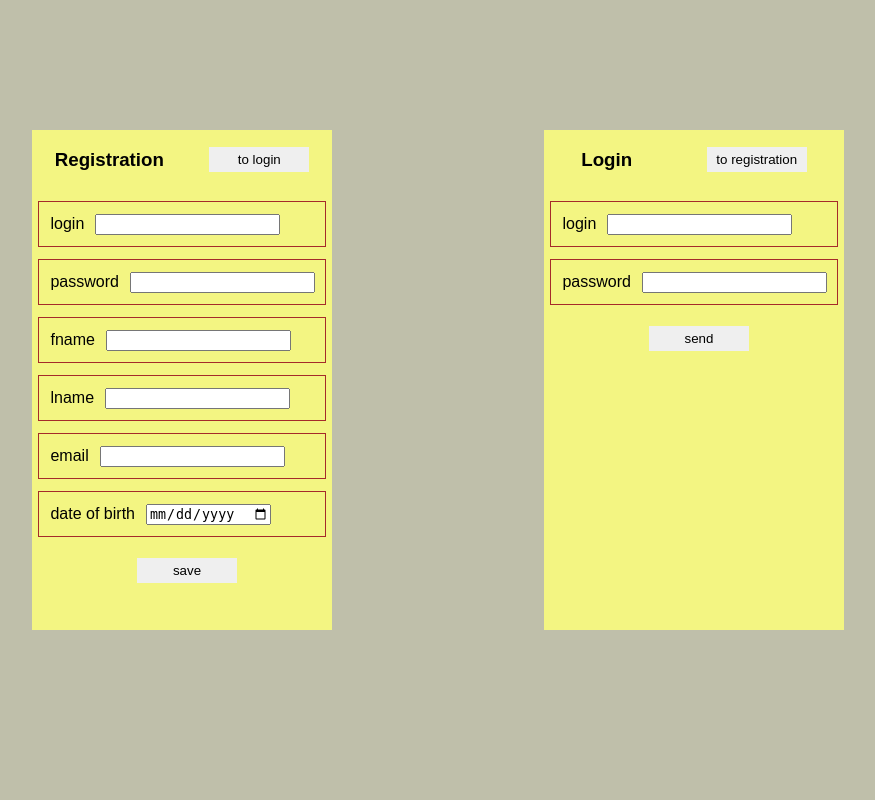
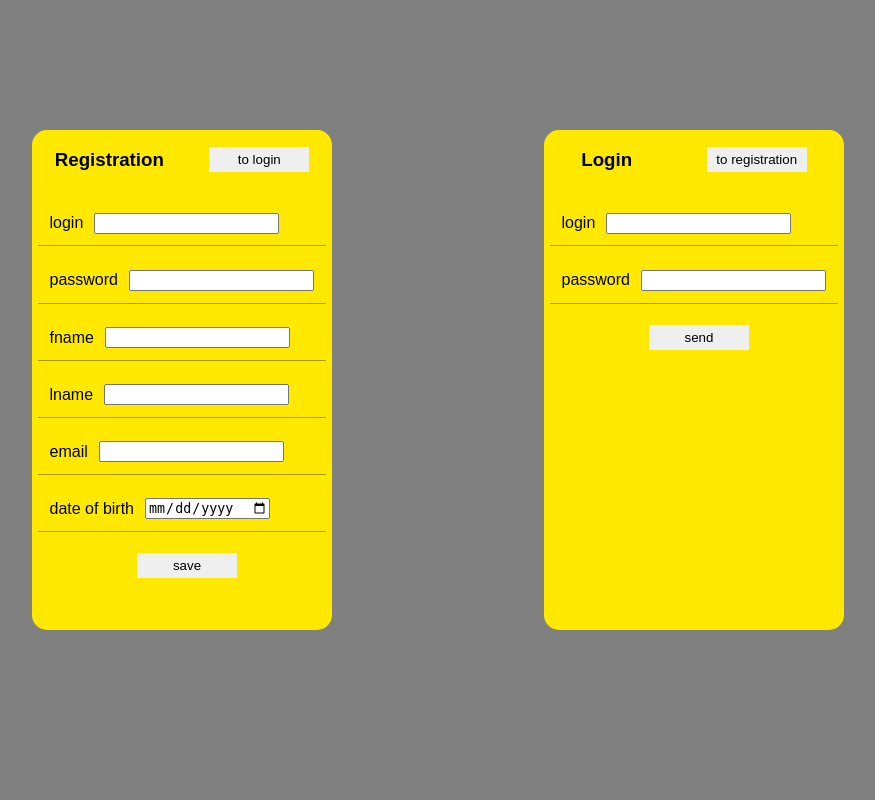
Before and after one commit to smapl/financial_assistant, a Flask app: page / in a window 1280 px wide. Shown: the whole page, without its empty margins (306-1181 px from the left). Run offline with Flask 2, Linux system fonts and the light colour scheme.

Commit message:
create colorway

```diff
--- a/pyproject.toml
+++ b/pyproject.toml
@@ -12,6 +12,7 @@ redis = "^3.5.3"
 loguru = "^0.5.3"
 psycopg2-binary = "^2.8.6"
 flask-cors = "^3.0.9"
+flask-migrate = "^2.5.3"
 
 [tool.poetry.dev-dependencies]
 pylint = "^2.6.0"
--- a/src/financial_assistant/static/styles/index.css
+++ b/src/financial_assistant/static/styles/index.css
@@ -1,5 +1,5 @@
 html {
-  background-color: #bfbfaa;
+  background-color: #808080;
   margin: 0;
   font-family: Arial, Helvetica, sans-serif;
   height: 100%;
@@ -28,13 +28,14 @@ section {
 }
 
 .inside {
-  background-color: #f3f582;
+  background-color: #ffe900;
   margin: 1px;
   width: 300px;
   height: 100%;
   display: flex;
   flex-direction: column;
   justify-content: flex-start;
+  border-radius: 15px;
 }
 .inside_item {
   margin: 2%;
@@ -42,7 +43,7 @@ section {
   display: flex;
   align-items: center;
   justify-content: flex-start;
-  border: 1px solid brown;
+  border-bottom: 1px solid #a69800;
 }
 .lft {
   margin: 2%;
@@ -77,3 +78,7 @@ button:active {
   border: 0px;
   outline: 0px;
 }
+
+.inside_item:hover {
+  background-color: #bfb330;
+}
```
Also changed, not shown: 1 other file.
